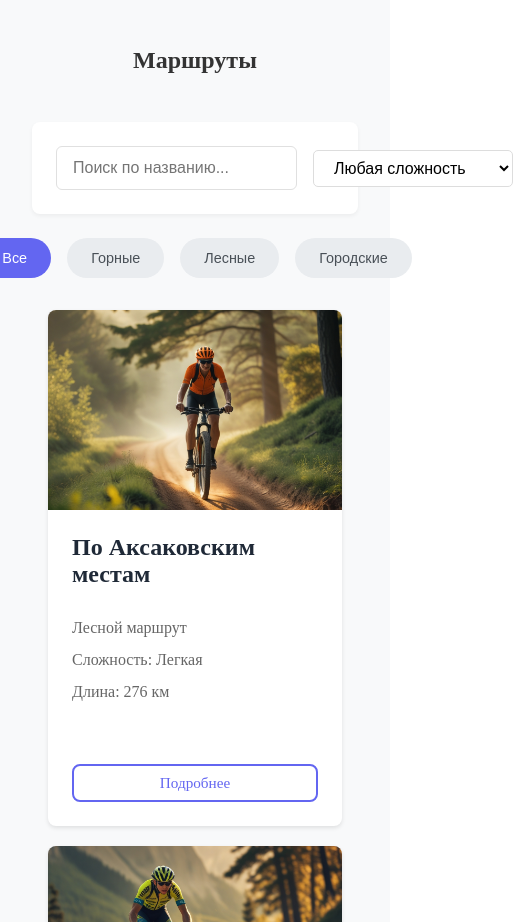
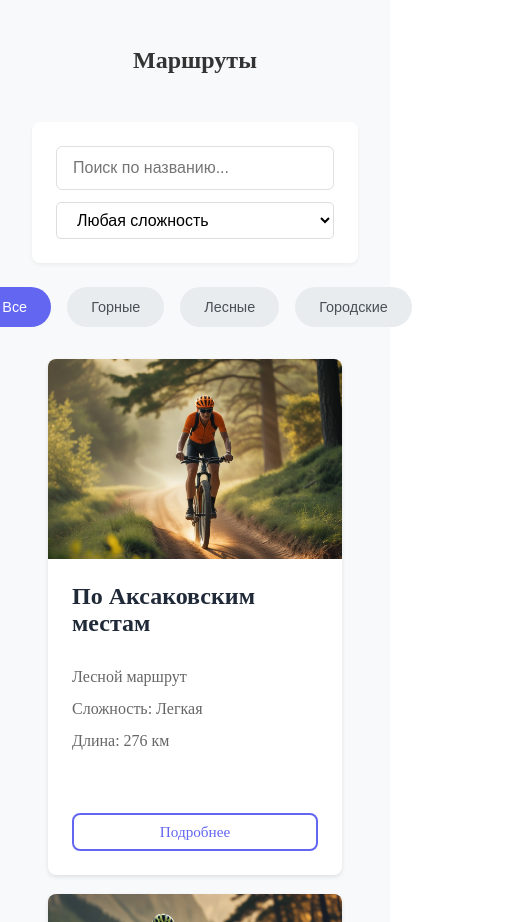
Before and after one commit to M1rei/Cycling, a plain HTML site: page routes.html in a window 390 px wide. Shown: the part 1900-2822 px from the top of the page, 513 px wide, since content can reach past the window. Drawn offline with Linux system fonts and the light colour scheme.

Commit message:
поправил отображение поиска для телефонов

```diff
--- a/main.css
+++ b/main.css
@@ -1345,6 +1345,16 @@ body {
     .hero-subtitle {
         font-size: 1rem;
     }
+    .filter-bar {
+        flex-direction: column;
+        align-items: stretch;
+        gap: 0.7rem;
+    }
+    .filter-search, .filter-dropdown {
+        width: 100%;
+        min-width: 0;
+        box-sizing: border-box;
+    }
 }
 
 @media (max-width: 500px) {
```
